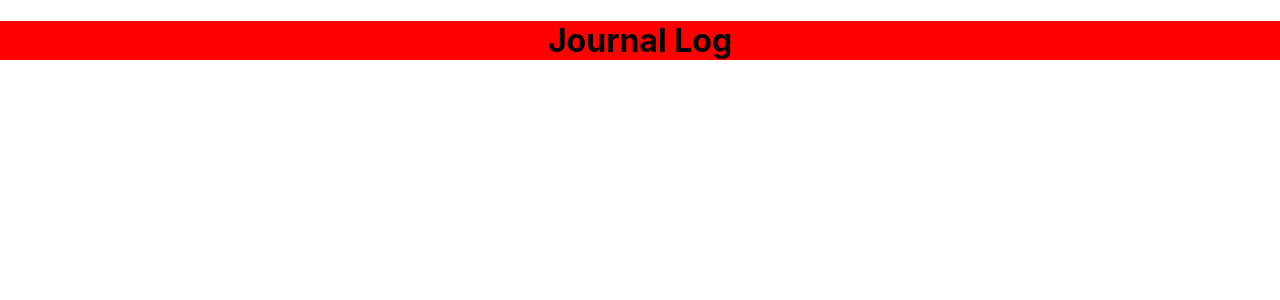
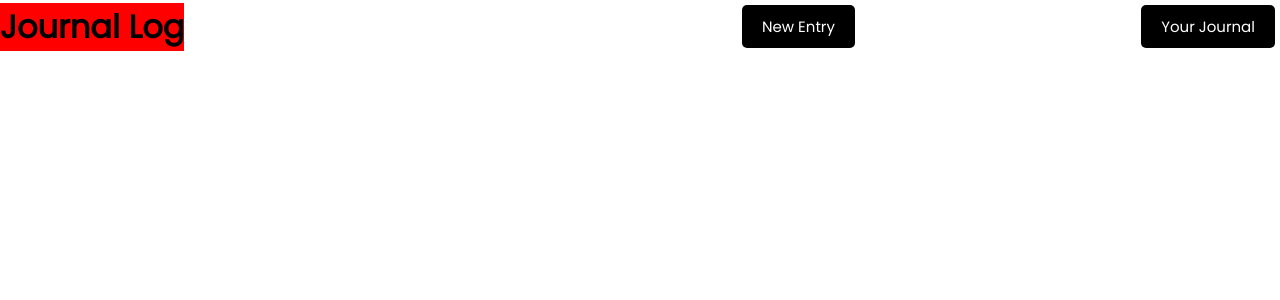
Before and after one commit to kellenmay/therapy_journal, a React (Create React App) app: page / in a window 1280 px wide. Shown: the top 300 px of the page. Built offline with nearby package versions, Linux system fonts and the light colour scheme.

Commit message:
Add button component and add to navbar

```diff
--- /dev/null
+++ b/src/components/Button.js
@@ -0,0 +1,30 @@
+import PropTypes from 'prop-types'
+
+const Button = ({color, text, onClick}) => {
+
+
+
+
+    return (
+        <div>
+        <button onClick={onClick} stlye={{ backgroundColor: color }} className='btn'>
+        {text}
+        </button>
+
+        </div>
+    )
+}
+
+Button.defaultProps = {
+    color: 'steelBlue'
+
+}
+
+Button.propTypes = {
+    text: PropTypes.string,
+    color: PropTypes.string,
+    onClick: PropTypes.func,
+}
+
+
+export default Button
--- a/src/components/NavBar.js
+++ b/src/components/NavBar.js
@@ -1,7 +1,18 @@
+import Button from './Button'
+
+
 const NavBar = (props) => {
+
+const onClick = () => {
+    console.log('Click')
+}
+
     return (
-        <header>
+        <header className='header'>
             <h1 style={{color: 'black', backgroundColor: 'red'}}>{props.title}</h1>
+        <br></br>
+        <Button color='blue' text='New Entry' onClick={onClick} />
+        <Button color='blue' text='Your Journal' onClick={onClick}/>
         </header>
     )
 }
--- a/src/index.css
+++ b/src/index.css
@@ -1,13 +1,112 @@
-body {
+@import url('https://fonts.googleapis.com/css2?family=Poppins:wght@300;400&display=swap');
+
+* {
+  box-sizing: border-box;
   margin: 0;
-  font-family: -apple-system, BlinkMacSystemFont, 'Segoe UI', 'Roboto', 'Oxygen',
-    'Ubuntu', 'Cantarell', 'Fira Sans', 'Droid Sans', 'Helvetica Neue',
-    sans-serif;
-  -webkit-font-smoothing: antialiased;
-  -moz-osx-font-smoothing: grayscale;
+  padding: 0;
 }
 
-code {
-  font-family: source-code-pro, Menlo, Monaco, Consolas, 'Courier New',
-    monospace;
+body {
+  font-family: 'Poppins', sans-serif;
 }
+
+.container {
+  max-width: 500px;
+  margin: 30px auto;
+  overflow: auto;
+  min-height: 300px;
+  border: 1px solid steelblue;
+  padding: 30px;
+  border-radius: 5px;
+}
+
+.header {
+  display: flex;
+  justify-content: space-between;
+  align-items: center;
+  margin-bottom: 20px;
+}
+
+.btn {
+  display: inline-block;
+  background: #000;
+  color: #fff;
+  border: none;
+  padding: 10px 20px;
+  margin: 5px;
+  border-radius: 5px;
+  cursor: pointer;
+  text-decoration: none;
+  font-size: 15px;
+  font-family: inherit;
+}
+
+.btn:focus {
+  outline: none;
+}
+
+.btn:active {
+  transform: scale(0.98);
+}
+
+.btn-block {
+  display: block;
+  width: 100%;
+}
+
+.task {
+  background: #f4f4f4;
+  margin: 5px;
+  padding: 10px 20px;
+  cursor: pointer;
+}
+
+.task.reminder {
+  border-left: 5px solid green;
+}
+
+.task h3 {
+  display: flex;
+  align-items: center;
+  justify-content: space-between;
+}
+
+.add-form {
+  margin-bottom: 40px;
+}
+
+.form-control {
+  margin: 20px 0;
+}
+
+.form-control label {
+  display: block;
+}
+
+.form-control input {
+  width: 100%;
+  height: 40px;
+  margin: 5px;
+  padding: 3px 7px;
+  font-size: 17px;
+}
+
+.form-control-check {
+  display: flex;
+  align-items: center;
+  justify-content: space-between;
+}
+
+.form-control-check label {
+  flex: 1;
+}
+
+.form-control-check input {
+  flex: 2;
+  height: 20px;
+}
+
+footer {
+  margin-top: 30px;
+  text-align: center;
+}
```
